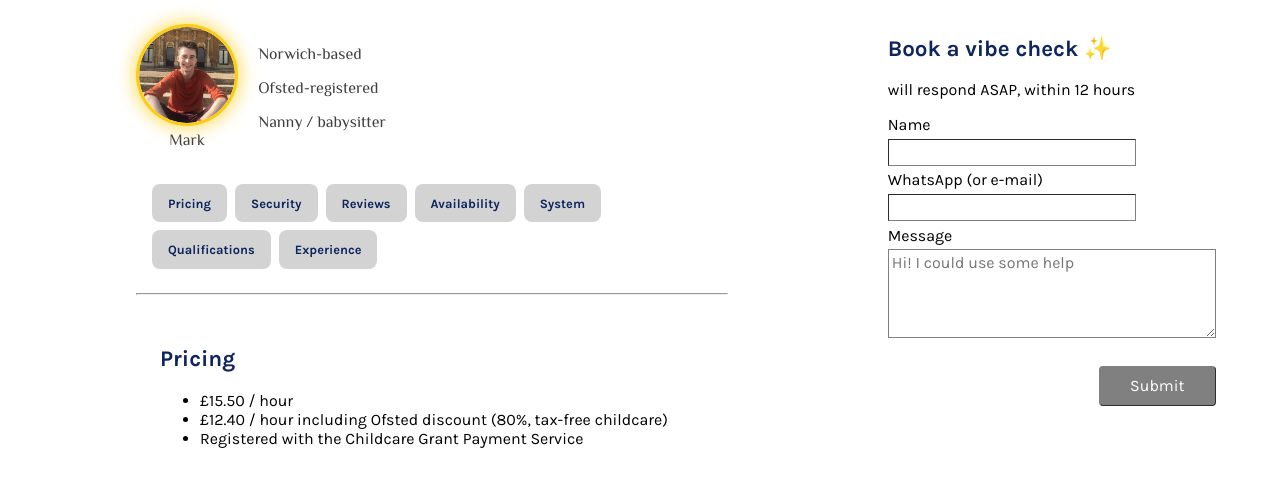
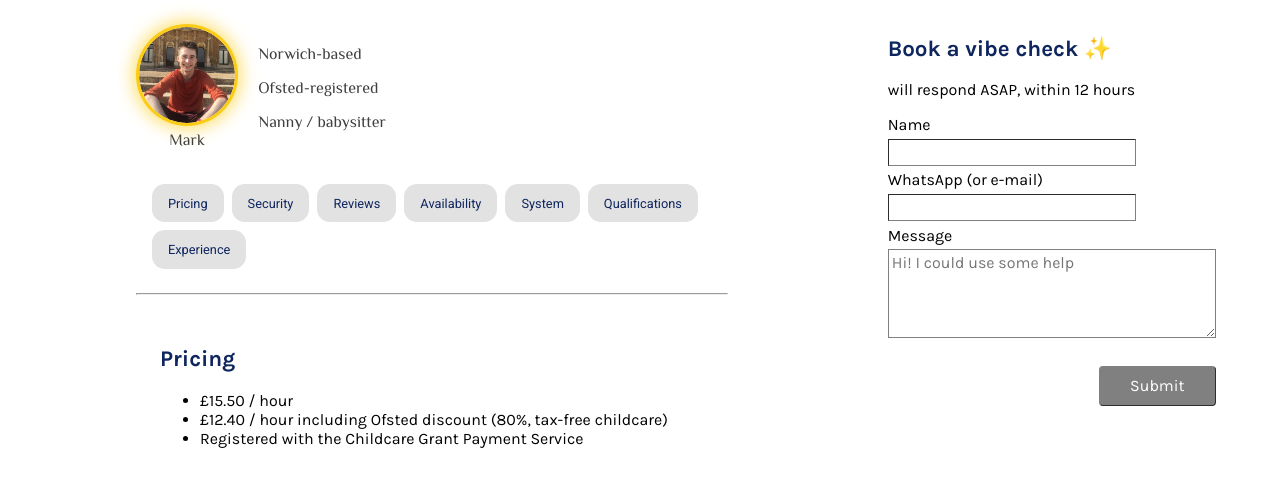
Before and after one commit to Krammy/childcare-replacement-website, a Flask app: page / in a window 1280 px wide. Shown: the top 487 px of the page. Run offline with Flask 3, Linux system fonts and the light colour scheme.

Commit message:
improved navigation buttons

```diff
--- a/static/style.css
+++ b/static/style.css
@@ -22,6 +22,7 @@ p, input, textarea {
 
 button {
     font-size: 0.8rem;
+    font-family: "Roboto", sans-serif;
     font-weight: bold;
 }
 
@@ -222,10 +223,12 @@ nav {
 
 .nav-btn {
     cursor: pointer;
-    background-color: lightgray;
+    font-family: "Roboto", sans-serif;
+    font-weight: 400;
+    background-color: rgb(227, 226, 226);
     color: rgb(14, 37, 94);
     border: 2rem;
-    border-radius: 0.5rem;
+    border-radius: 0.8rem;
     border-color: blue;
     height: 2.4rem;
     padding-left: 1rem;
--- a/templates/layout.html
+++ b/templates/layout.html
@@ -4,7 +4,7 @@
         <meta name="viewport" content="width=device-width, initial-scale=1.0">
         <link rel="preconnect" href="https://fonts.googleapis.com">
         <link rel="preconnect" href="https://fonts.gstatic.com" crossorigin>
-        <link href="https://fonts.googleapis.com/css2?family=Karla:ital,wght@0,200..800;1,200..800&family=Philosopher:ital,wght@0,400;0,700;1,400;1,700&display=swap" rel="stylesheet">
+        <link href="https://fonts.googleapis.com/css2?family=Karla:ital,wght@0,200..800;1,200..800&family=Philosopher:ital,wght@0,400;0,700;1,400;1,700&family=Roboto:ital,wght@0,100..900;1,100..900&display=swap" rel="stylesheet">
         <link rel="stylesheet" href="static/style.css">
     </head>
     <body>
```
